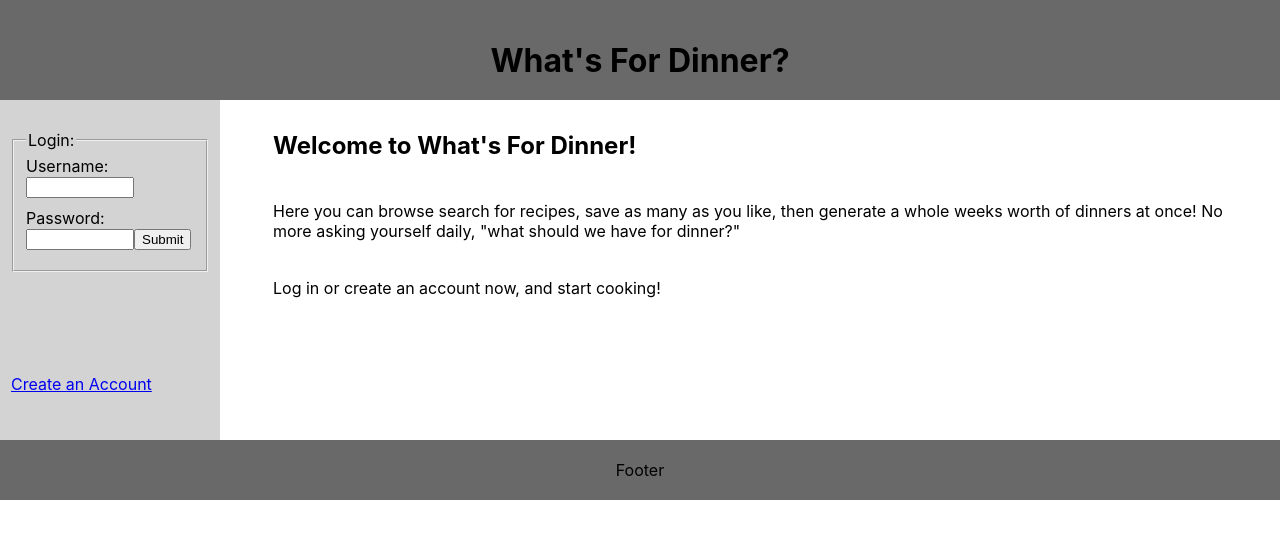
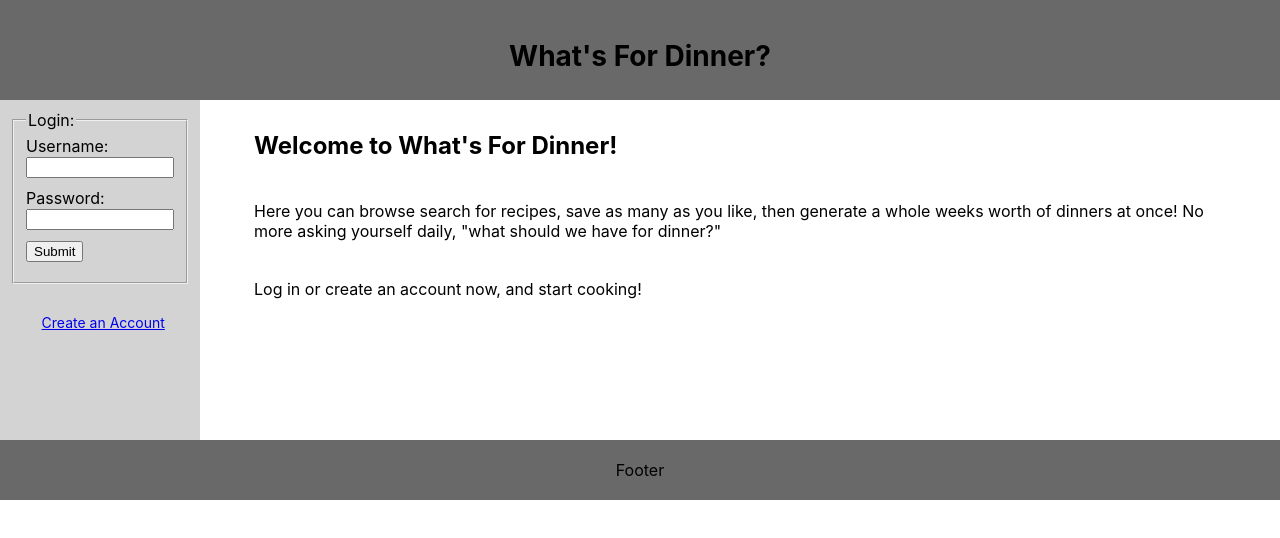
Before and after one commit to mandyalber/whatsfordinner-app, a React (Create React App) app: page / in a window 1280 px wide. Shown: the top 538 px of the page. Built offline with nearby package versions, Linux system fonts and the light colour scheme.

Commit message:
added responsive styles

```diff
--- a/src/App.css
+++ b/src/App.css
@@ -1,22 +1,41 @@
+* {
+    box-sizing: border-box
+}
+
 .app {
     display: grid;
     grid-template-areas: "header header header header"
-    "sidebar main main main" "footer footer footer footer";
-    grid-template-columns: auto auto;
-    grid-template-rows: 100px 1fr;
-    min-height: 500px;
+    "main main main main" "sidebar sidebar sidebar sidebar";
+    grid-template-columns: 0px ;
+    min-height: 100px;
 }
 
-header{
+header {
     grid-area: header;
     text-align: center;
     padding: 20px;
     background-color: dimgray;
+    font-size: 14px;
 }
 
 sidebar {
     grid-area: sidebar;
     background-color: lightgrey;
+    position: fixed;
+    bottom: 0;
+    width: 100%;
+
+}
+
+sidebar li {
+    margin: 0px 1%;
+    float: left;
+    display: block;
+    text-align: center;
+    text-decoration: none;
+    font-size: 12px;
+    width: 15%;
+    margin-bottom: 10px;
 }
 
 main {
@@ -24,15 +43,15 @@ main {
 }
 
 footer {
-    grid-area: footer;
-    text-align: center;
-    padding: 20px;
-    background-color: dimgray;
+    display: none;
+}
+
+form.login-form {
+    display: none;
 }
 
 form {
-    max-width: 200px;
-    margin: 30px 10px 100px 10px;
+    margin: 0% 15% 15% 15%;
 }
 
 h2, p {
@@ -43,17 +62,72 @@ input, label, button{
     margin-bottom: 10px;
 }
 
-input[type=text] {
-    width: 100px;
+input[type=text], input button {
+    width: 100%;
+    padding-right: 5%;
     display: inline-block;
 }
 
 li {
-    padding: 5px;
+    text-decoration: none;
 }
 
 img {
-    max-width: 200px;
-    float: right;
+    width: 100%;
     border-radius: 10px;
 }
+
+@media screen and (min-width: 800px){
+    .app {
+        grid-template-areas: "header header header header"
+        "sidebar main main main" "footer footer footer footer";
+        grid-template-columns: auto auto;
+        grid-template-rows: 100px 1fr;
+        min-height: 500px;
+    }
+
+
+    sidebar {
+        grid-area: sidebar;
+        background-color: lightgrey;
+        position: relative;
+        width: 200px;
+    }
+
+    sidebar li {
+        float: none;
+        text-align: left;
+        text-decoration: none;
+        font-size: 14px;
+        width: 100%;
+    }
+
+    main {
+        grid-area: main;
+    }
+
+    footer {
+        display: block;
+        grid-area: footer;
+        text-align: center;
+        padding: 20px;
+        background-color: dimgray;
+    }
+
+    img {
+        max-width: 200px;
+        float: right;
+    }
+
+    form {
+        margin: 5% 5% 15% 5%;
+    }
+
+    form.login-form {
+        display: block;
+    }
+
+    li.log-in {
+        display: none;
+    }
+}
--- a/src/components/CreateAccount.js
+++ b/src/components/CreateAccount.js
@@ -7,8 +7,12 @@ export default function CreateAccount(props) {
             <form action="">
                 <fieldset>
                     <legend>Enter your info</legend>
-                    <label for="username">Username: </label>
-                    <input id="username" type="text" />
+                    <label for="fname">First Name: </label>
+                    <input id="fname" type="text" />
+                    <label for="lname">Last Name: </label>
+                    <input id="lname" type="text" />
+                    <label for="email">Email: </label>
+                    <input id="email" type="text" />
                     <label for="password">Password: </label>
                     <input type="text" name="" id="password" />
                     <input type="submit" value="Submit" />
--- a/src/components/CreateAccountNav.js
+++ b/src/components/CreateAccountNav.js
@@ -2,9 +2,9 @@ import React from 'react'
 
 export default function CreateAccountNav(props) {
     return (
-        <div className="create-account-nav">
-             <p><a href="/">Home</a></p>
-             <p><a href="/">Log In</a></p>
-        </div>
+        <ul className="create-account-nav">
+             <li><a href="/">Home</a></li>
+             <li><a href="/">Log In</a></li>
+        </ul>
     )
 }
--- a/src/components/LandingPageNav.js
+++ b/src/components/LandingPageNav.js
@@ -3,7 +3,7 @@ import React from 'react'
 export default function LandingPageNav(props) {
     return (
         <div className="landing-page-nav">
-            <form action="/user-dashboard">
+            <form className="login-form" action="/user-dashboard">
                 <fieldset>
                     <legend>Login:</legend>
                     <label for="username">Username: </label>
@@ -13,7 +13,11 @@ export default function LandingPageNav(props) {
                     <button>Submit</button>
                 </fieldset>
             </form>
-            <p><a href="/create-account">Create an Account</a></p>
+            <ul>
+                <li className="log-in"><a href="/user-dashboard">Log In</a></li>
+                <li><a href="/create-account">Create an Account</a></li>
+            </ul>
+
         </div>
     )
 }
--- a/src/components/RecipeSearchNav.js
+++ b/src/components/RecipeSearchNav.js
@@ -15,8 +15,10 @@ export default function UserDashboardNav(props) {
                     <input type="submit" value="Submit" />
                 </fieldset>
             </form>
-            <p><a href="/user-dashboard">Back to Dashboard</a></p>
-            <p><a href="/">Home</a></p>
+            <ul>
+                <li><a href="/">Home</a></li>
+                <li><a href="/user-dashboard">Back to Dashboard</a></li>
+            </ul>
         </div>
     )
 }
--- a/src/components/UserDashboard.js
+++ b/src/components/UserDashboard.js
@@ -10,49 +10,49 @@ export default function RecipeSearchNav(props) {
 
 
             <ul>
-                <li>Monday: <Recipe
+                <li>Monday:<br/><br/><Recipe
                     name={store[0].name}
                     ingredients={store[0].ingredients}
                     steps={store[0].steps}
                     imageURL={store[0].imageURL}
                     originalURL={store[0].originalURL} />
                 </li>
-                <li>Tuesday: <Recipe
+                <li>Tuesday:<br/><br/><Recipe
                     name={store[1].name}
                     ingredients={store[1].ingredients}
                     steps={store[1].steps}
                     imageURL={store[1].imageURL}
                     originalURL={store[1].originalURL} />
                 </li>
-                <li>Wednesday: <Recipe
+                <li>Wednesday:<br/><br/><Recipe
                     name={store[2].name}
                     ingredients={store[2].ingredients}
                     steps={store[2].steps}
                     imageURL={store[2].imageURL}
                     originalURL={store[2].originalURL} />
                 </li>
-                <li>Thursday: <Recipe
+                <li>Thursday:<br/><br/><Recipe
                     name={store[3].name}
                     ingredients={store[3].ingredients}
                     steps={store[3].steps}
                     imageURL={store[3].imageURL}
                     originalURL={store[3].originalURL} />
                 </li>
-                <li>Friday: <Recipe
+                <li>Friday:<br/><br/><Recipe
                     name={store[4].name}
                     ingredients={store[4].ingredients}
                     steps={store[4].steps}
                     imageURL={store[4].imageURL}
                     originalURL={store[4].originalURL} />
                 </li>
-                <li>Saturday: <Recipe
+                <li>Saturday:<br/><br/><Recipe
                     name={store[5].name}
                     ingredients={store[5].ingredients}
                     steps={store[5].steps}
                     imageURL={store[5].imageURL}
                     originalURL={store[5].originalURL} />
                 </li>
-                <li>Sunday: <Recipe
+                <li>Sunday:<br/><br/><Recipe
                     name={store[6].name}
                     ingredients={store[6].ingredients}
                     steps={store[6].steps}
--- a/src/components/UserDashboardNav.js
+++ b/src/components/UserDashboardNav.js
@@ -1,13 +1,13 @@
 import React from 'react'
 
-export default function UserDashboardNav(props) {
+export default function UserDashboardNav(lirolis) {
     return (
-        <div className="user-dashboard-nav">
-            <p><a href="/recipe-search">Search for New Recipes</a></p>
-            <p><a href="#">Generate Recipes for the Week</a></p>
-            <p><a href="#">See My Saved Recipes</a></p>
-            <p><a href="/">Home</a></p>
-            <p><a href="/">Sign Out</a></p>
-        </div>
+        <ul className="user-dashboard-nav">
+            <li><a href="/">Home</a></li>
+            <li><a href="/recipe-search">Search Recipes</a></li>
+            <li><a href="#">Generate Recipes</a></li>
+            <li><a href="#">Saved Recipes</a></li>
+            <li><a href="/">Sign Out</a></li>
+        </ul>
     )
 }
```
Also changed, not shown: 1 other file (tests, documents, lock files or other folders).
